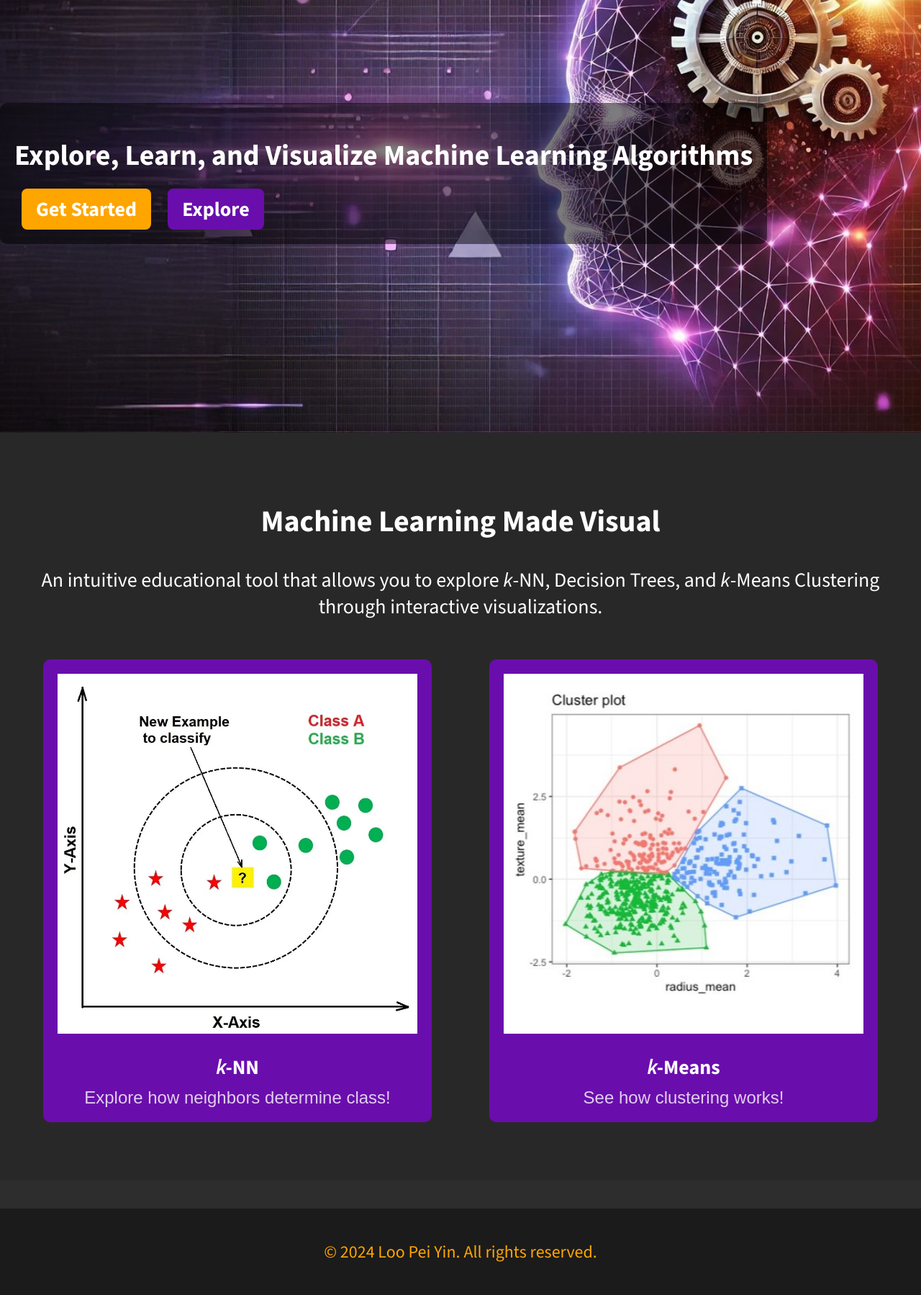
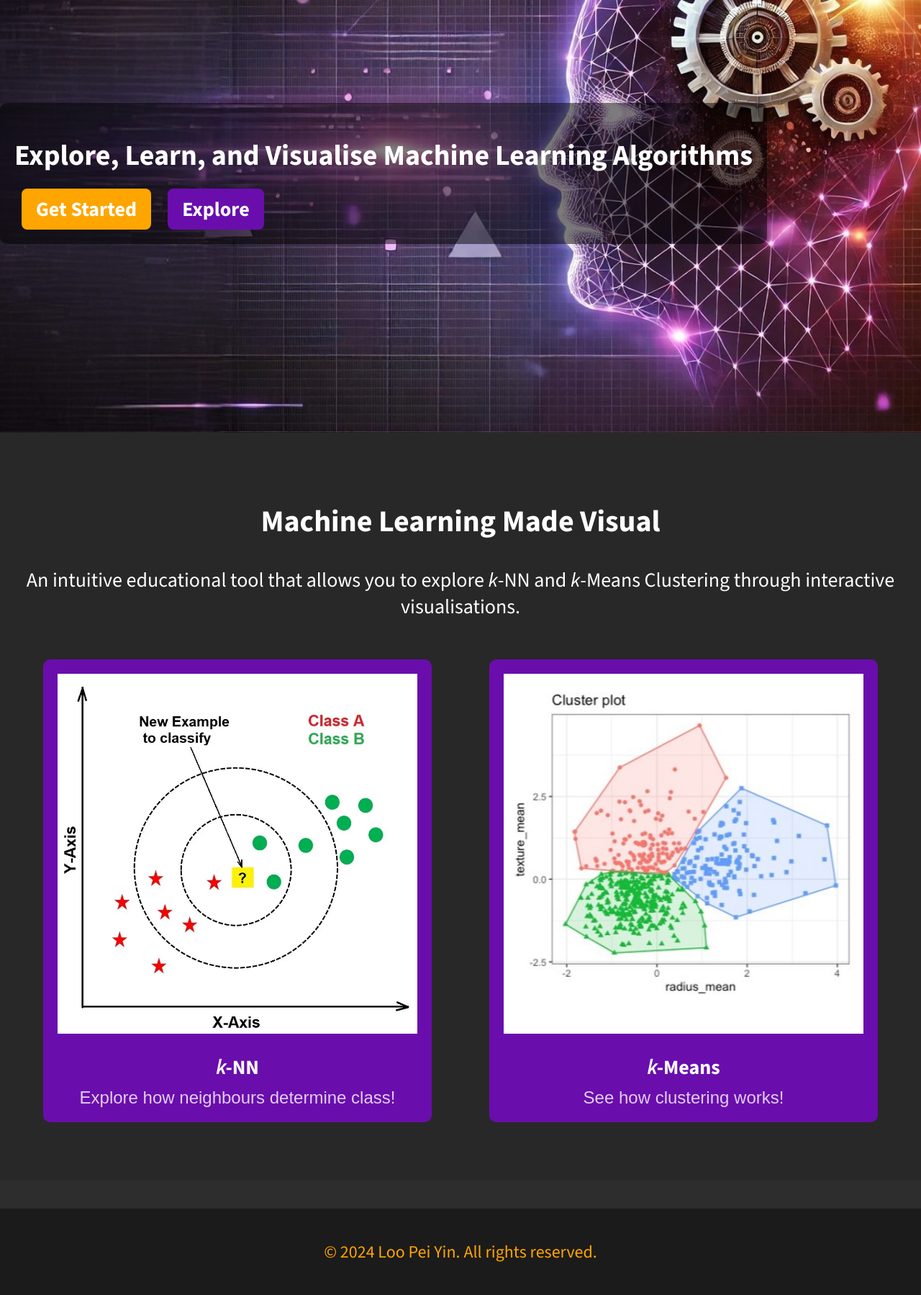
Before and after one commit to PY-01/fyp, a Flask app: page / in a window 1280 px wide. Shown: the part 189-1988 px from the top of the page at 72% size. Run offline with Flask 3, Linux system fonts and the light colour scheme; some web fonts are replaced.

Commit message:
Update mlmv.html

```diff
--- a/full code/templates/mlmv.html
+++ b/full code/templates/mlmv.html
@@ -35,7 +35,7 @@
     <!-- Hero Section -->
     <header class="hero-section">
         <div class="hero-content">
-            <h1>Explore, Learn, and Visualize Machine Learning Algorithms</h1>
+            <h1>Explore, Learn, and Visualise Machine Learning Algorithms</h1>
             <div class="hero-buttons">
                 <a href="/guides" class="btn btn-primary">Get Started</a>
                 <a href="/explore" class="btn btn-secondary">Explore</a>
@@ -46,12 +46,12 @@
     <!-- Overview Section -->
     <section class="overview" id="overview">
         <h2>Machine Learning Made Visual</h2>
-        <p>An intuitive educational tool that allows you to explore <i>k</i>-NN, Decision Trees, and <i>k</i>-Means Clustering through interactive visualizations.</p>
+        <p>An intuitive educational tool that allows you to explore <i>k</i>-NN and <i>k</i>-Means Clustering through interactive visualisations.</p>
         <div class="algorithm-cards" id="algorithm-cards"> <!-- Added ID to scroll to -->
             <a href="/knn" class="card">
                 <img src="{{ url_for('static', filename='img/knn_card.jpg') }}" alt="k-NN Image">
                 <h3><i>k</i>-NN</h3>
-                <p>Explore how neighbors determine class!</p>
+                <p>Explore how neighbours determine class!</p>
             </a>
 
             <a href="/kmeans" class="card">
```
